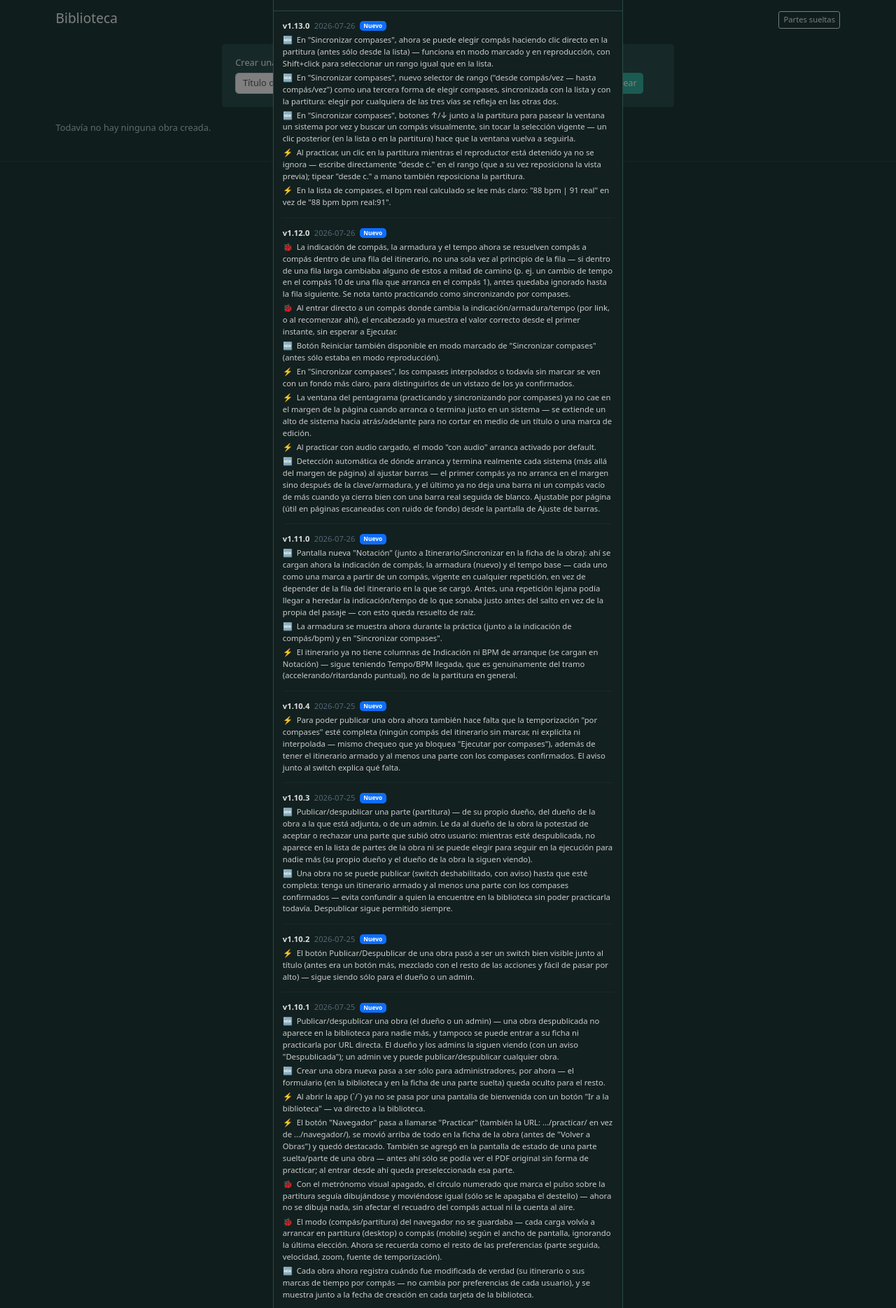
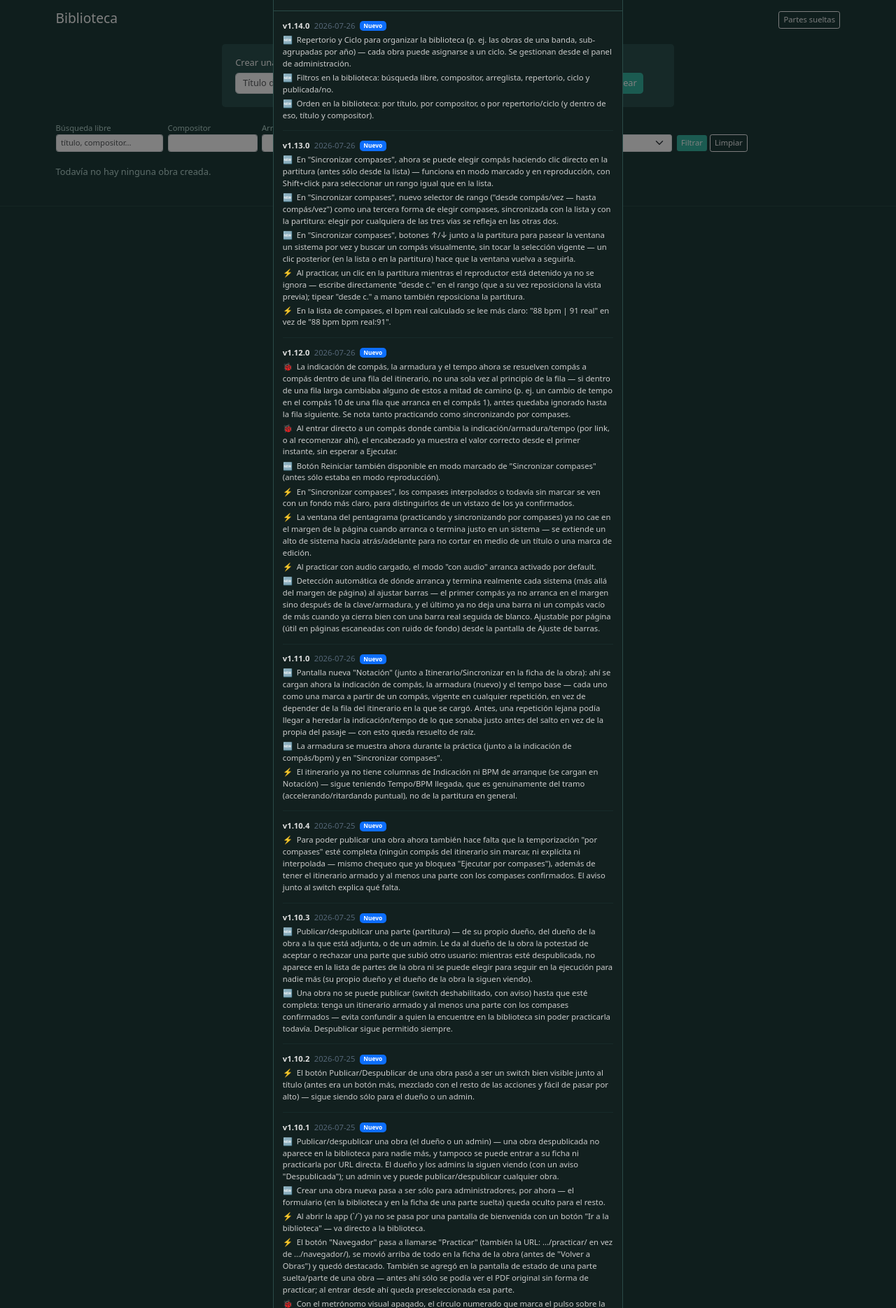
Before and after one commit to jchelquer/scoresync, a Django app: page /partituras/obras/ in a window 1280 px wide. Shown: the part 58-1927 px from the top of the page at 70% size. Run offline with Django 5.2, Linux system fonts and the light colour scheme; the visitor is signed in with stand-in values (Sample User, id 1); data comes from the database, SQL or seed files in the repository; data that the repository does not hold is empty.

Commit message:
V1.14.0 Repertorio/Ciclo para organizar la biblioteca + filtros y orden
- Repertorio (nombre) -> Ciclo (FK a Repertorio + nombre) -> Obra.ciclo
  (FK nullable, unico campo nuevo -- el repertorio de una obra sale
  siempre de ciclo.repertorio, sin duplicar el dato). Se gestionan desde
  el admin, mismo criterio que ya rige crear/editar una Obra (ver
  views.crear_obra, admin-only) -- no hay form de edicion de Obra en la
  app hoy, asi que asignar ciclo tambien queda en el admin en vez de
  agregar uno nuevo solo para esto.
- views.obras: filtros por querystring (busqueda libre, compositor,
  arreglista, repertorio, ciclo, publicada) + 3 ordenes (titulo,
  compositor, repertorio/ciclo+titulo+compositor via ORDENES_BIBLIOTECA).
- obras.html: form de filtros/orden arriba de la lista, ciclo/repertorio
  mostrado en cada card cuando la obra tiene uno asignado.

Co-Authored-By: Claude Sonnet 5 <noreply@anthropic.com>

```diff
--- a/partituras/views.py
+++ b/partituras/views.py
@@ -15,8 +15,8 @@ from django.views.decorators.http import require_POST
 
 from .forms import MarcaNotacionFormSet, ObraForm, PartituraEditForm, PartituraForm, SegmentoFormSet
 from .models import (
-    Barra, Compas, MarcaNotacion, MarcaTiempoCompas, Obra, Pagina, Partitura, PreferenciaObra,
-    PreferenciaParte, Segmento, Sistema,
+    Barra, Ciclo, Compas, MarcaNotacion, MarcaTiempoCompas, Obra, Pagina, Partitura,
+    PreferenciaObra, PreferenciaParte, Repertorio, Segmento, Sistema,
 )
 from .normalizacion import detectar_angulo_deskew, detectar_rotacion_90, normalizar_pagina
 from .pdf import contar_paginas, rasterizar_pagina
@@ -290,6 +290,13 @@ def _obra_completa(obra):
     return not any(p['duracion_compases'] is None for p in pulsos)
 
 
+ORDENES_BIBLIOTECA = {
+    "titulo": ("titulo",),
+    "compositor": ("compositor", "titulo"),
+    "repertorio": ("ciclo__repertorio__nombre", "ciclo__nombre", "titulo", "compositor"),
+}
+
+
 @login_required
 def obras(request):
     """La biblioteca: todas las obras PUBLICADAS (de cualquier usuario, no
@@ -297,14 +304,56 @@ def obras(request):
     su parte a cualquier obra), más las propias despublicadas (para que el
     dueño las siga viendo y pueda republicarlas) — también punto de entrada
     para crear una obra sin depender de tener ya una partitura cargada. Un
-    admin ve TODO, publicado o no."""
+    admin ve TODO, publicado o no.
+
+    Filtros y orden vienen todos de la querystring (GET simple, sin form
+    de sesión) — repertorio/ciclo/compositor/arreglista/publicada acotan
+    por campo, "q" es una búsqueda libre entre título/compositor/
+    arreglista/repertorio/ciclo. Repertorio y Ciclo se gestionan sólo desde
+    el admin (ver Repertorio/Ciclo en models.py) — acá sólo se filtra por
+    los que ya existen."""
     if _es_admin(request.user):
-        lista = Obra.objects.select_related("owner").order_by("titulo")
+        lista = Obra.objects.select_related("owner", "ciclo__repertorio")
     else:
-        lista = Obra.objects.select_related("owner").filter(
+        lista = Obra.objects.select_related("owner", "ciclo__repertorio").filter(
             Q(publicada=True) | Q(owner=request.user)
-        ).order_by("titulo")
-    return render(request, "partituras/obras.html", {"obras": lista, "es_admin": _es_admin(request.user)})
+        )
+
+    q = request.GET.get("q", "").strip()
+    if q:
+        lista = lista.filter(
+            Q(titulo__icontains=q) | Q(compositor__icontains=q) | Q(arreglista__icontains=q)
+            | Q(ciclo__nombre__icontains=q) | Q(ciclo__repertorio__nombre__icontains=q)
+        )
+    compositor = request.GET.get("compositor", "").strip()
+    if compositor:
+        lista = lista.filter(compositor__icontains=compositor)
+    arreglista = request.GET.get("arreglista", "").strip()
+    if arreglista:
+        lista = lista.filter(arreglista__icontains=arreglista)
+    repertorio_id = request.GET.get("repertorio", "").strip()
+    if repertorio_id:
+        lista = lista.filter(ciclo__repertorio_id=repertorio_id)
+    ciclo_id = request.GET.get("ciclo", "").strip()
+    if ciclo_id:
+        lista = lista.filter(ciclo_id=ciclo_id)
+    publicada = request.GET.get("publicada", "").strip()
+    if publicada == "si":
+        lista = lista.filter(publicada=True)
+    elif publicada == "no":
+        lista = lista.filter(publicada=False)
+
+    orden = request.GET.get("orden", "titulo")
+    lista = lista.order_by(*ORDENES_BIBLIOTECA.get(orden, ORDENES_BIBLIOTECA["titulo"]))
+
+    return render(request, "partituras/obras.html", {
+        "obras": lista,
+        "es_admin": _es_admin(request.user),
+        "repertorios": Repertorio.objects.all(),
+        "ciclos": Ciclo.objects.select_related("repertorio").all(),
+        "filtros": request.GET,
+        "orden": orden,
+    })
 
 
 @login_required
--- a/templates/partituras/obras.html
+++ b/templates/partituras/obras.html
@@ -27,6 +27,59 @@
 </div>
 {% endif %}
 
+<form method="get" class="row g-2 align-items-end mb-4">
+  <div class="col-auto">
+    <label class="form-label small mb-0" style="color: var(--ss-text-muted);">{% translate "Búsqueda libre" %}</label>
+    <input type="text" name="q" value="{{ filtros.q }}" class="form-control form-control-sm" style="width: 12rem;" placeholder="{% translate 'título, compositor...' %}">
+  </div>
+  <div class="col-auto">
+    <label class="form-label small mb-0" style="color: var(--ss-text-muted);">{% translate "Compositor" %}</label>
+    <input type="text" name="compositor" value="{{ filtros.compositor }}" class="form-control form-control-sm" style="width: 10rem;">
+  </div>
+  <div class="col-auto">
+    <label class="form-label small mb-0" style="color: var(--ss-text-muted);">{% translate "Arreglista" %}</label>
+    <input type="text" name="arreglista" value="{{ filtros.arreglista }}" class="form-control form-control-sm" style="width: 10rem;">
+  </div>
+  <div class="col-auto">
+    <label class="form-label small mb-0" style="color: var(--ss-text-muted);">{% translate "Repertorio" %}</label>
+    <select name="repertorio" class="form-select form-select-sm">
+      <option value="">{% translate "Todos" %}</option>
+      {% for r in repertorios %}
+      <option value="{{ r.pk }}" {% if filtros.repertorio == r.pk|stringformat:"s" %}selected{% endif %}>{{ r.nombre }}</option>
+      {% endfor %}
+    </select>
+  </div>
+  <div class="col-auto">
+    <label class="form-label small mb-0" style="color: var(--ss-text-muted);">{% translate "Ciclo" %}</label>
+    <select name="ciclo" class="form-select form-select-sm">
+      <option value="">{% translate "Todos" %}</option>
+      {% for c in ciclos %}
+      <option value="{{ c.pk }}" {% if filtros.ciclo == c.pk|stringformat:"s" %}selected{% endif %}>{{ c }}</option>
+      {% endfor %}
+    </select>
+  </div>
+  <div class="col-auto">
+    <label class="form-label small mb-0" style="color: var(--ss-text-muted);">{% translate "Publicada" %}</label>
+    <select name="publicada" class="form-select form-select-sm">
+      <option value="">{% translate "Todas" %}</option>
+      <option value="si" {% if filtros.publicada == "si" %}selected{% endif %}>{% translate "Sí" %}</option>
+      <option value="no" {% if filtros.publicada == "no" %}selected{% endif %}>{% translate "No" %}</option>
+    </select>
+  </div>
+  <div class="col-auto">
+    <label class="form-label small mb-0" style="color: var(--ss-text-muted);">{% translate "Ordenar por" %}</label>
+    <select name="orden" class="form-select form-select-sm">
+      <option value="titulo" {% if orden == "titulo" %}selected{% endif %}>{% translate "Título" %}</option>
+      <option value="compositor" {% if orden == "compositor" %}selected{% endif %}>{% translate "Compositor" %}</option>
+      <option value="repertorio" {% if orden == "repertorio" %}selected{% endif %}>{% translate "Repertorio/ciclo, título y compositor" %}</option>
+    </select>
+  </div>
+  <div class="col-auto">
+    <button type="submit" class="btn btn-ss btn-sm">{% translate "Filtrar" %}</button>
+    <a href="{% url 'partituras:obras' %}" class="btn btn-outline-light btn-sm">{% translate "Limpiar" %}</a>
+  </div>
+</form>
+
 {% if obras %}
 <div class="row g-3">
   {% for obra in obras %}
@@ -39,6 +92,9 @@
             {% if not obra.publicada %}<span class="badge bg-secondary ms-1">{% translate "Despublicada" %}</span>{% endif %}
           </h6>
           <p class="small mb-1" style="color: var(--ss-text-muted)">{{ obra.compositor|default:"—" }}{% if obra.arreglista %} · {% translate "arr." %} {{ obra.arreglista }}{% endif %}</p>
+          {% if obra.ciclo %}
+          <p class="small mb-1" style="color: var(--ss-text-muted)"><i class="bi bi-collection me-1"></i>{{ obra.ciclo.repertorio.nombre }} · {{ obra.ciclo.nombre }}</p>
+          {% endif %}
           <p class="small mb-0" style="color: var(--ss-text-muted)">
             {{ obra.partituras.count }} {% translate "parte(s)" %}
             {% if obra.owner_id == request.user.id %}
```
Also changed, not shown: changelog.yaml (+10 -0 lines), partituras/admin.py (+17 -4 lines), partituras/models.py (+38 -0 lines), partituras/migrations/0033_ciclo_repertorio_obra_ciclo_ciclo_repertorio_and_more.py (added).
